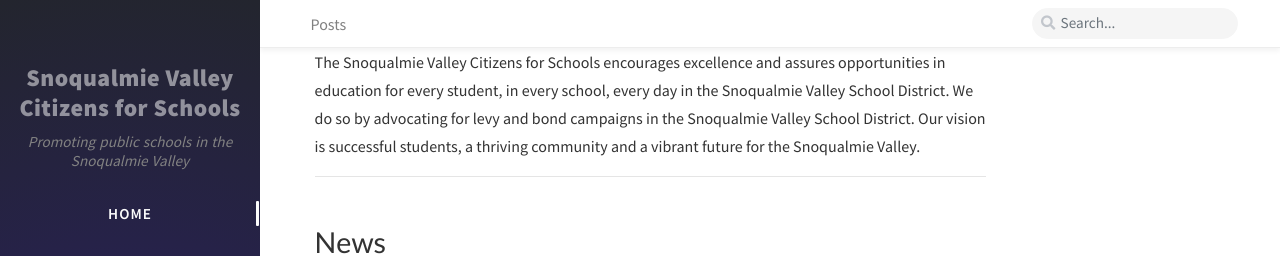
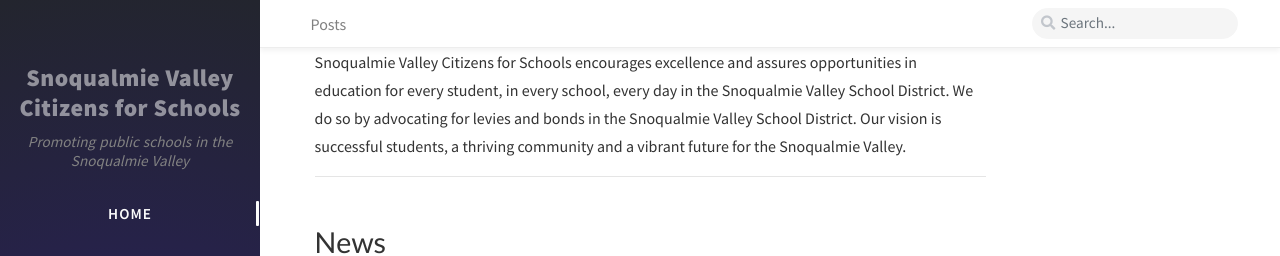
Before and after one commit to Snoqualmie-Valley-Citizens-for-Schools/svcitizensforschools.org, a Jekyll site: the page built from index.html, in a window 1280 px wide and 1163 px high. Shown: the top 256 px of the window. Built offline with Jekyll 4.4.1, drawn with Linux system fonts in a browser that asks for light colours; nearby versions of some CDN libraries; the list of posts is cut into pages by our own code; comment, search, counter and statistics services are not loaded.

Commit message:
minor language fixes on the homepage

```diff
--- a/index.html
+++ b/index.html
@@ -1,4 +1,4 @@
 ---
 layout: home
 ---
-<p>The Snoqualmie Valley Citizens for Schools encourages excellence and assures opportunities in education for every student, in every school, every day in the Snoqualmie Valley School District. We do so by advocating for levy and bond campaigns in the Snoqualmie Valley School District. Our vision is successful students, a thriving community and a vibrant future for the Snoqualmie Valley.</p>
+<p>Snoqualmie Valley Citizens for Schools encourages excellence and assures opportunities in education for every student, in every school, every day in the Snoqualmie Valley School District. We do so by advocating for levies and bonds in the Snoqualmie Valley School District. Our vision is successful students, a thriving community and a vibrant future for the Snoqualmie Valley.</p>
```
